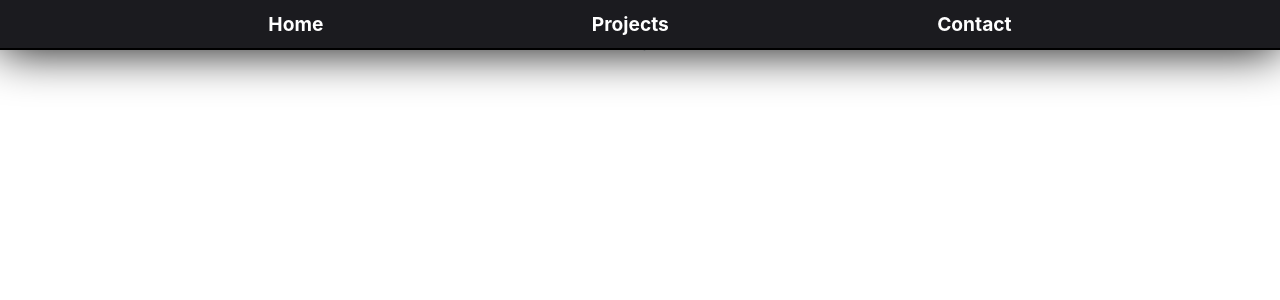
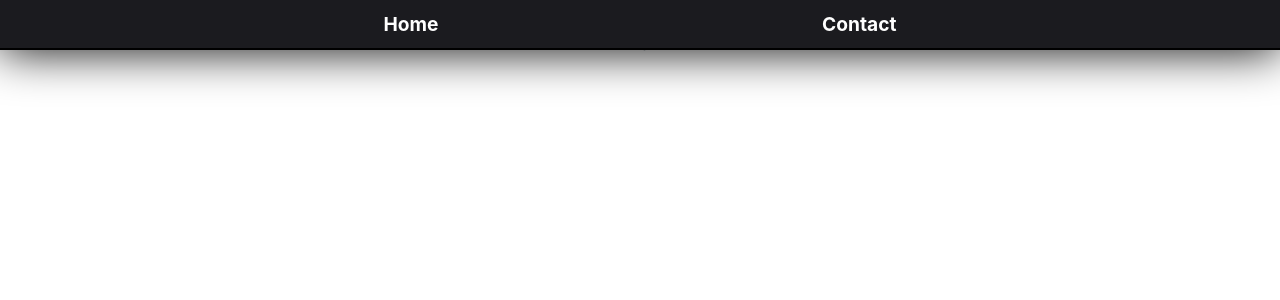
Before and after one commit to RoryThomson64/RoryThomson64.github.io, a React (Vite) app: page /#/contacts in a window 1280 px wide. Shown: the top 300 px of the page. Built offline with nearby package versions, Linux system fonts and the light colour scheme.

Commit message:
Removed Projects temp

```diff
--- a/src/Components/NavBar.tsx
+++ b/src/Components/NavBar.tsx
@@ -35,7 +35,7 @@ export const NavBar = () => {
             </style>
             <nav>
                 <Link className="link" to="/">Home</Link>
-                <Link className="link" to="/projects">Projects</Link>
+                {/* <Link className="link" to="/projects">Projects</Link> */}
                 <Link className="link" to="/contact">Contact</Link>
             </nav>
         </>
```
